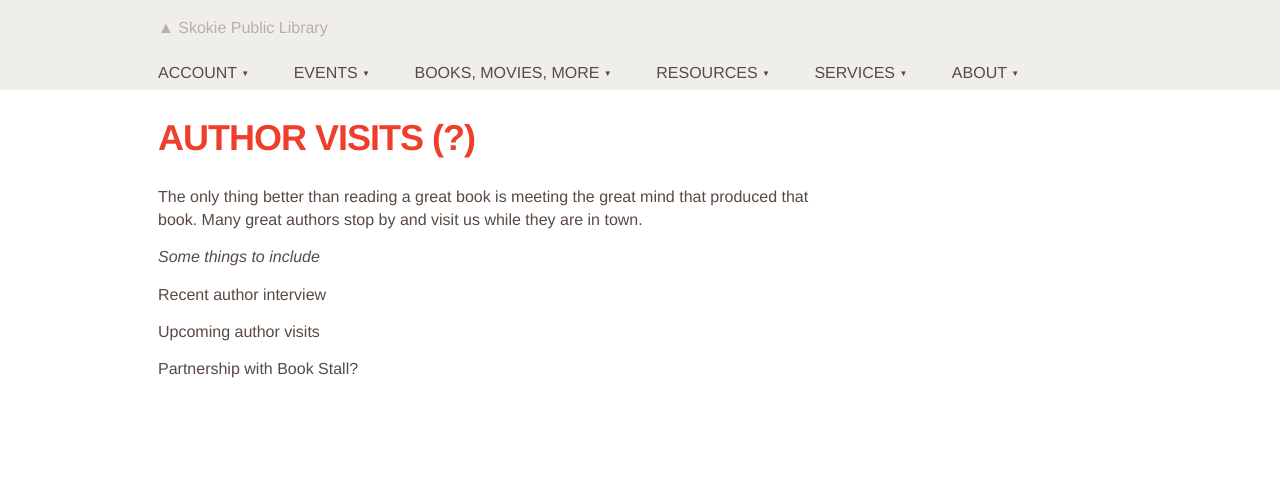
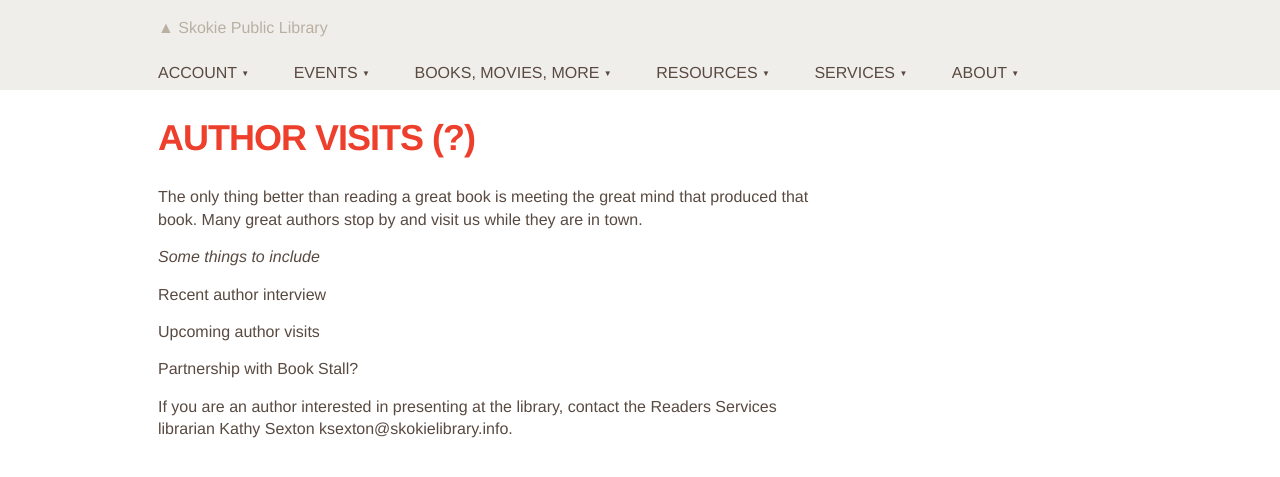
Before and after one commit to skokielibrary/spl-content, a Jekyll site: the page built from _content/lynnanne/events--author-visits.markdown, in a window 1280 px wide. Shown: the top 477 px of the page. Built offline with Jekyll 4.4.1, drawn with Linux system fonts in a browser that asks for light colours.

Commit message:
Updated events--author-visits.markdown

```diff
--- a/_content/lynnanne/events--author-visits.markdown
+++ b/_content/lynnanne/events--author-visits.markdown
@@ -14,3 +14,5 @@ Recent author interview
 Upcoming author visits
 
 Partnership with Book Stall?
+
+If you are an author interested in presenting at the library, contact the Readers Services librarian Kathy Sexton ksexton@skokielibrary.info.
```
